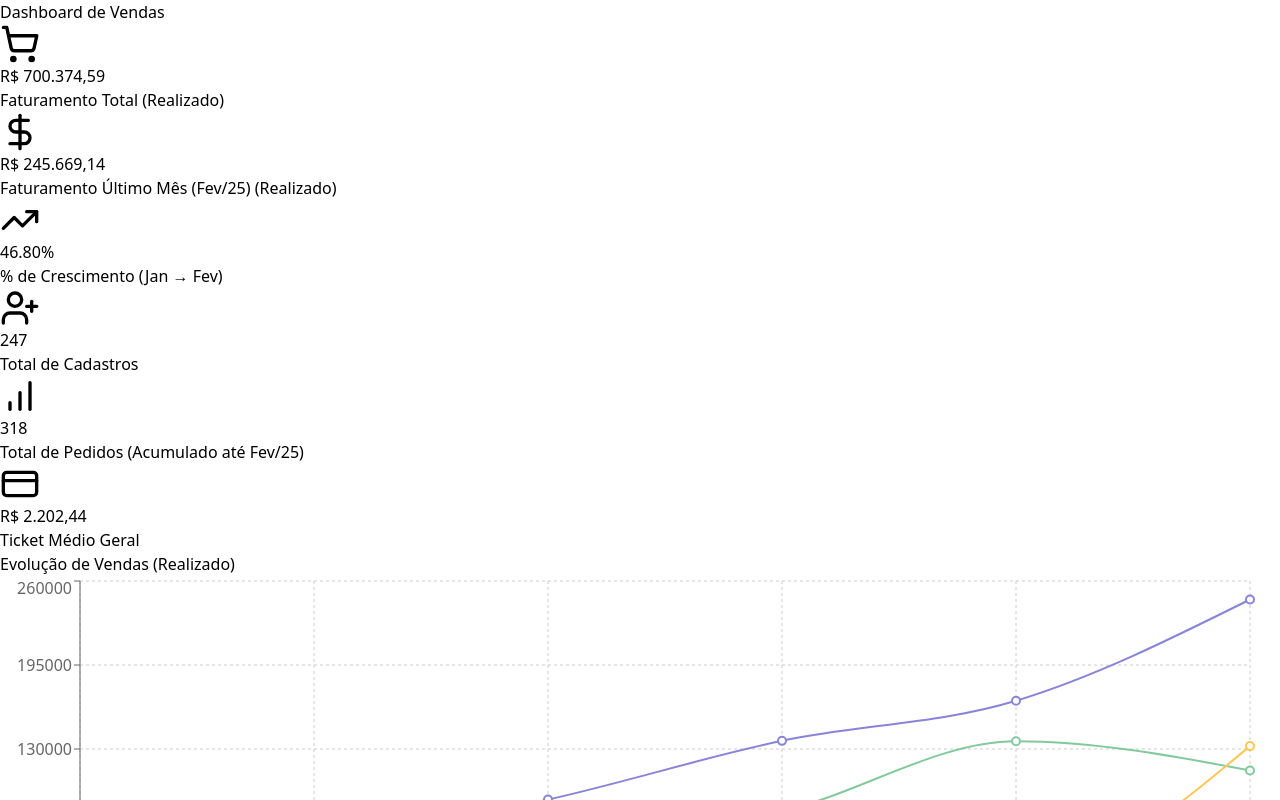
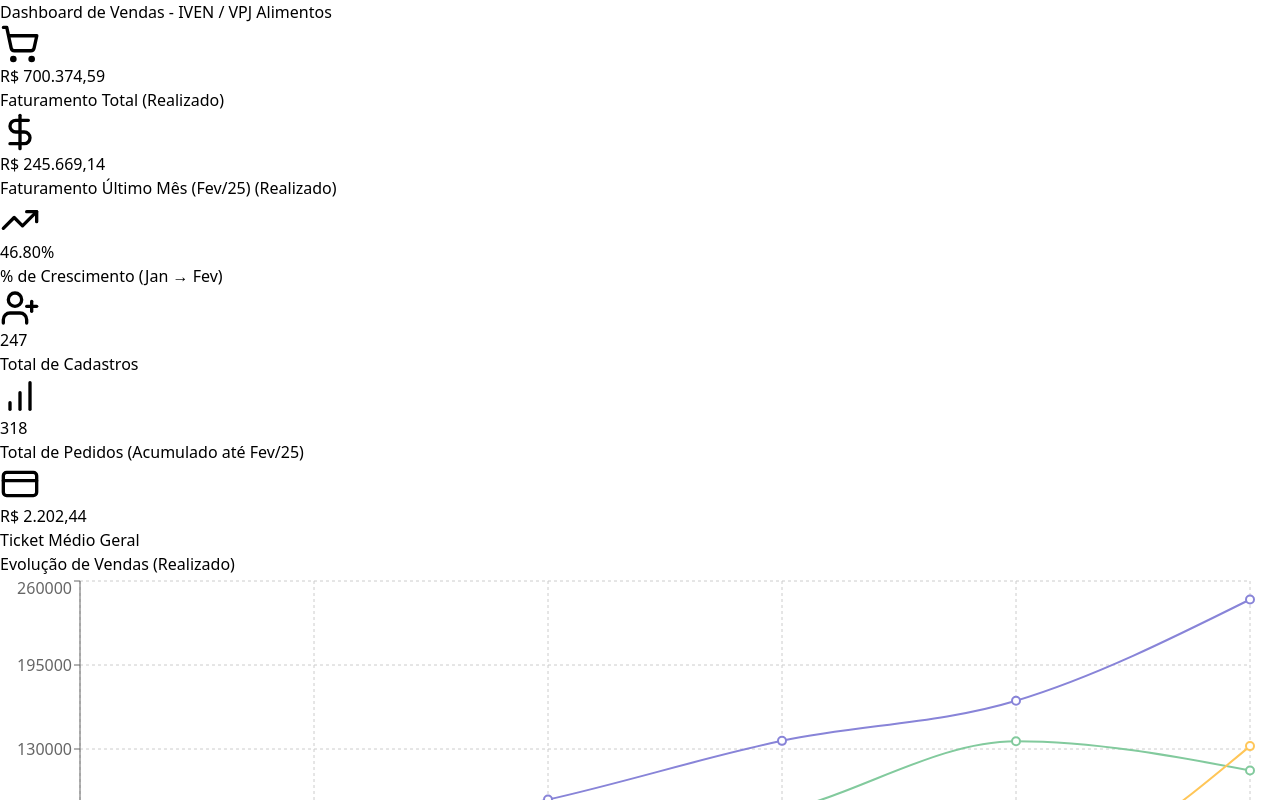
Before and after one commit to G4Nobrega11/Dash-Iven, a React (Vite) app: page / in a window 1280 px wide. Shown: the top 800 px of the page. Built offline with nearby package versions, Linux system fonts and the light colour scheme.

Commit message:
Atualizado

```diff
--- a/src/App.tsx
+++ b/src/App.tsx
@@ -12,7 +12,7 @@
 
   return (
     <div className="p-8 bg-gray-100 min-h-screen">
-      <h1 className="text-3xl font-bold text-gray-900 mb-8 text-center">Dashboard de Vendas</h1>
+      <h1 className="text-3xl font-bold text-gray-900 mb-8 text-center">Dashboard de Vendas - IVEN / VPJ Alimentos</h1>
       <div className="grid grid-cols-1 md:grid-cols-3 lg:grid-cols-6 gap-6 mb-8">
         <KPIBalloon
           title={<span className="text-lg font-semibold">Faturamento Total (Realizado)</span>}
```
